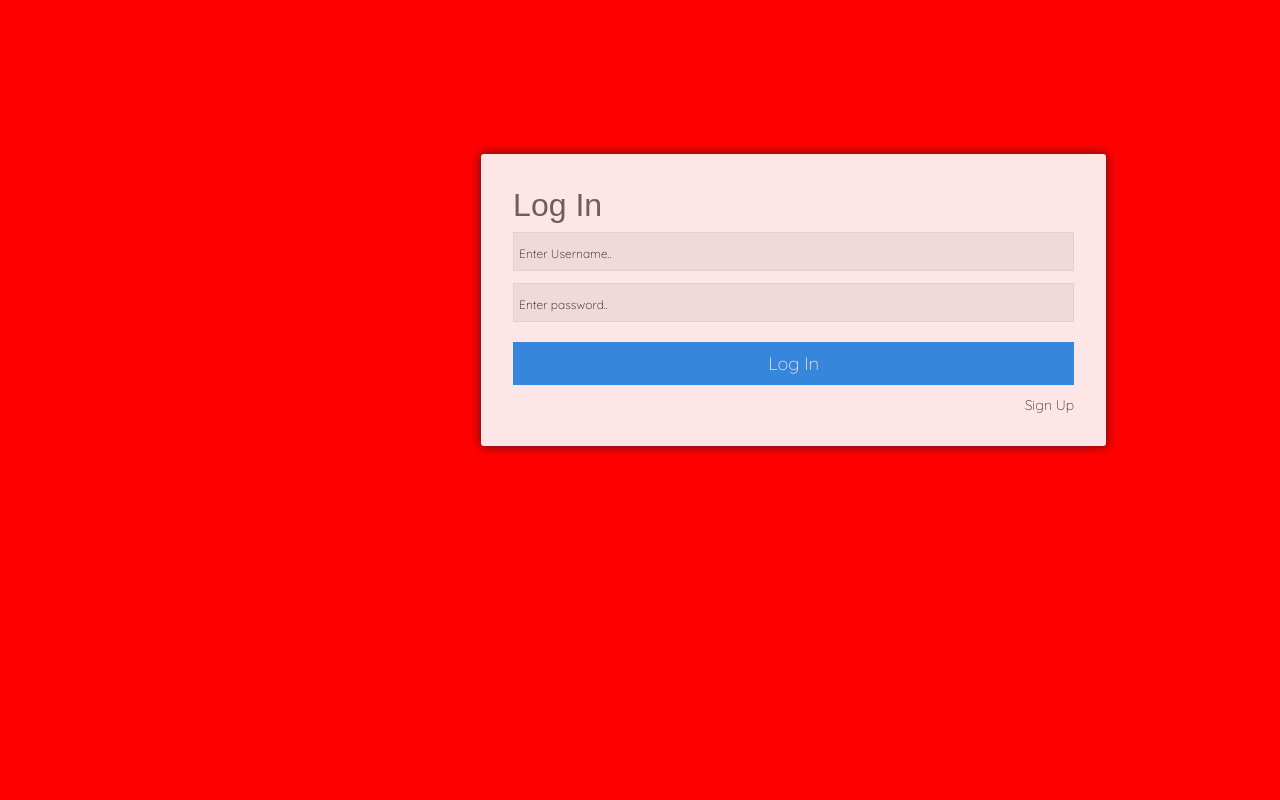
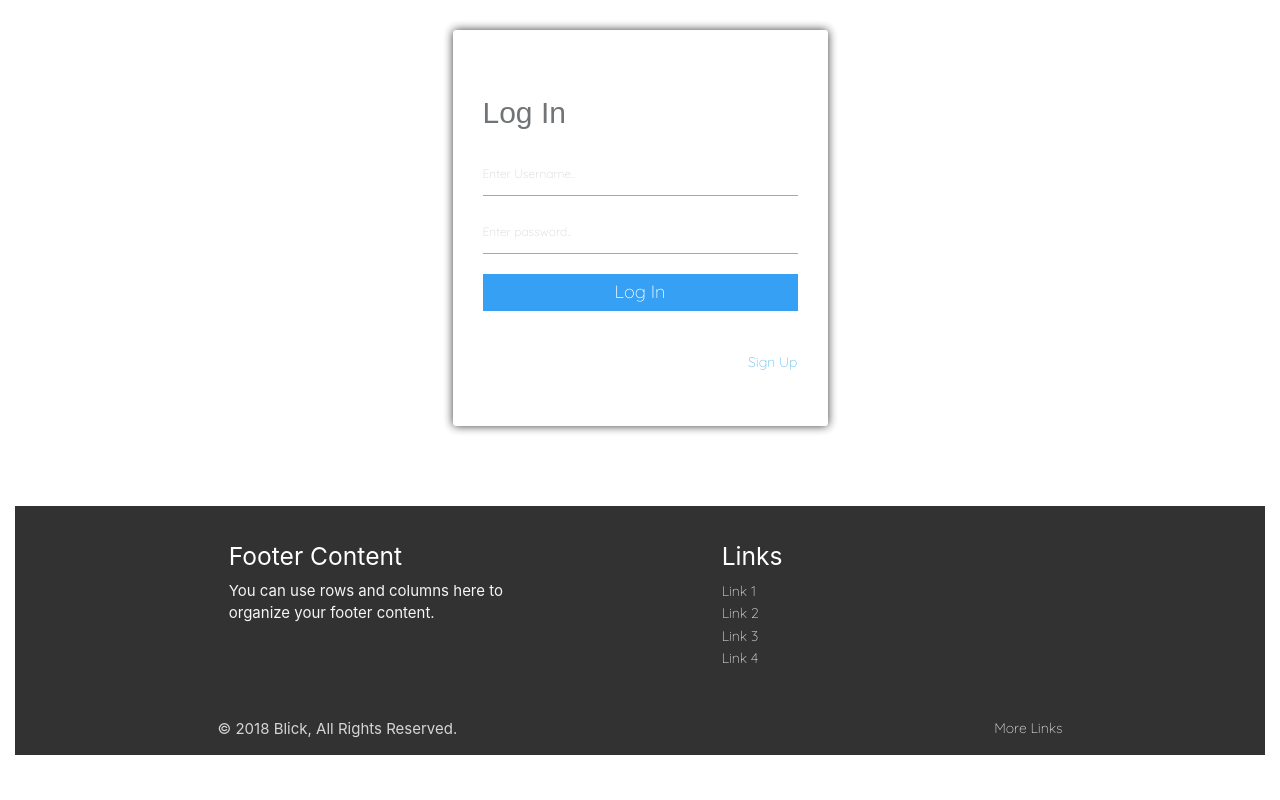
Before and after one commit to MichaelGee/Blick, a PHP site: page / in a window 1280 px wide; the page is wider, and only the part inside the window is pictured. Run offline with PHP 8.4, Linux system fonts and the light colour scheme; some libraries are stand-ins or nearby versions; some web fonts are replaced.

Commit message:
added footer and dropdown

```diff
--- a/dashboard.css
+++ b/dashboard.css
@@ -12,7 +12,7 @@ body{
     z-index: 6;
 }
 
-.nav-wrapper{
+/*.nav-wrapper{
     background: #4caf50;
 }
 
@@ -26,7 +26,7 @@ body{
 
 .waves-effect{
     background: #2196f3;
-}
+}*/
 
  h3{
     display: inline-block;
--- a/index.css
+++ b/index.css
@@ -7,7 +7,7 @@ body{
     width: 100%;*/
 
     /*background-color: #42a5f5;*/
-    background: red;
+    background: white;
     border:none;
     margin: 0px;
     padding: 0px;
@@ -18,82 +18,14 @@ body{
 
 
 #form{
-    margin: 12%;
-
+    margin: 0 auto;
 }
 
 
-/*#Login, input{
-    display:block;
-}*/
-
-/*#Login{
-
-    margin-left: 40%;
-    margin-top: 200px;
-
-}*/
-
-
-/* The form labels styling*/
-/**#Login input[type="text"],
-#Login input[type="password"]{
-    border:none;
-    border-bottom: .7px solid #ffffff;
-    background: transparent;
-    height: 40px;
-    outline: none;
-    color:#fff;
-    font-size: 16px;
-}
-#Login input[type="text"]:focus,
-#Login input[type="password"]:focus{
-    border-bottom: .7px solid #0600ff;
-}
-::placeholder{
-    color:white;
-    font-size: 12px;
-    font-family: 'Quicksand', sans-serif;
-}
-
-/* submit button styling*/
-/**#Login input[type="submit"]{
-    border: .9px solid #0600ff;
-    outline: none;
-    height: 40px;
-    width:195px;
-    margin-top:30px;
-    color: #fff;
-    font-size: 16px;
-    background:#0600ff;
-    cursor: pointer;
-    border-radius: 3px;
-    font-family: 'Quicksand', sans-serif;
-}
-
-/* The hover effect*/
-/**#Login input[type="submit"]:hover{
-    opacity: .9;
-    background:transparent;
-}
-
-h4{
-   width:30%;
-   text-align: center;
-   color:white;
-   font-size:25px;
-   font-family: 'Quicksand', sans-serif;
-}
-#Login a{
-    color: #fff;
-    font-size: 14px;
-    font-weight: bold;
-    text-decoration: none;
-}**/
-
-h2{
+.sign, h2{
     font-family: 'Khula', sans-serif;
     opacity:0.7;
+    font-size: 30px;
 }
 
 h3, a{
@@ -111,7 +43,7 @@ h3, a{
     background: #fff;
     opacity: .9;
     padding: 2em 2em 2em;
-    max-width: 50%;
+    width: 30%;
     margin: 30px auto 0;
     box-shadow: 0 0 10px #222;
     border-radius: 3px;
@@ -167,6 +99,10 @@ input[type="submit"]:hover{
     font-family: 'Quicksand', sans-serif;
 }
 
+.page-footer{
+    margin-top:80px;
+}
+
 
 
 
@@ -179,6 +115,11 @@ input[type="submit"]:hover{
     top:0;
     left:0;
     position: absolute;
+}
+
+#reg{
+    opacity:0.7;
+    font-size: 30px;
 }
 
 #regs{
@@ -247,24 +188,42 @@ input[type="password"] focus{
     color: red;
 }
 
+.page-footer{
+    background-color:#323232 !important;
+}
+
 
 /*Media Quaries*/
 
+
+@media screen and (max-width: 700px){
+    #login{
+        height: 300px;
+        width: 50%;
+    }
+    .sign{
+        font-size: 27px;
+        margin: 1px;
+    }
+}
+
 @media screen and (max-width:350px){
 
-	#intro{
-		font-size:15px;
-		width:100%;
-        margin-top: 90px;
-
-
-	}
-
-	#sitename{
-		font-size:30px;
-		margin-top:10px;
-		margin-right:70px;
-	}
+    #login{
+        height: 180px;
+    }
 
 
 }
+
+@media screen and (max-width: 450px){
+    #login{
+        height: 300px;
+        width: 50%;
+    }
+
+    .sign{
+        font-size: 27px;
+        margin: 1px;
+    }
+}
--- a/index.html
+++ b/index.html
@@ -13,9 +13,11 @@
     <link href="https://fonts.googleapis.com/css?family=Julius+Sans+One" rel="stylesheet">
     <link href="https://fonts.googleapis.com/icon?family=Material+Icons" rel="stylesheet">
     <link href="https://fonts.googleapis.com/css?family=Abel" rel="stylesheet">
-    <link href="https://fonts.googleapis.com/css?family=Abel" rel="stylesheet">
     <link href="https://fonts.googleapis.com/css?family=Orbitron" rel="stylesheet">
     <link href="https://fonts.googleapis.com/css?family=Khula" rel="stylesheet">
+    <link rel="stylesheet" href="https://cdnjs.cloudflare.com/ajax/libs/materialize/1.0.0-beta/css/materialize.min.css">
+<link type="text/css" rel="stylesheet" href="materielize/css/materialize.min.css"  media="screen,projection"/>
+<link href="https://fonts.googleapis.com/icon?family=Material+Icons" rel="stylesheet">
 </head>
 <body>
 
@@ -41,6 +43,31 @@
         <h3 id="reg"><a href='#'>Sign Up</a></h3>
     </form>
 
+    <footer class="page-footer">
+            <div class="container">
+              <div class="row">
+                <div class="col l6 s12">
+                  <h5 class="white-text">Footer Content</h5>
+                  <p class="grey-text text-lighten-4">You can use rows and columns here to organize your footer content.</p>
+                </div>
+                <div class="col l4 offset-l2 s12">
+                  <h5 class="white-text">Links</h5>
+                  <ul>
+                    <li><a class="grey-text text-lighten-3" href="#!">Link 1</a></li>
+                    <li><a class="grey-text text-lighten-3" href="#!">Link 2</a></li>
+                    <li><a class="grey-text text-lighten-3" href="#!">Link 3</a></li>
+                    <li><a class="grey-text text-lighten-3" href="#!">Link 4</a></li>
+                  </ul>
+                </div>
+              </div>
+            </div>
+            <div class="footer-copyright">
+              <div class="container">
+              © 2018 Blick, All Rights Reserved.
+              <a class="grey-text text-lighten-4 right" href="#!">More Links</a>
+              </div>
+            </div>
+          </footer>
 
 
     <!--Registration form-->
@@ -48,7 +75,7 @@
         <div class="col-sm-12">
             <div>
                 <form action="#" method="post" id="regs">
-                <h2>Register Here</h2>
+                <h2 id="reg">Register Here</h2>
                     <p>
                         <label for="username">Username</label>
                         <input type="text" name="name" id="username" placeholder="Name">
@@ -76,7 +103,8 @@
                 </div>
     </div>
     </div>
-
+    <script src="https://cdnjs.cloudflare.com/ajax/libs/materialize/1.0.0-beta/js/materialize.min.js"></script>
+    <script type="text/javascript" src="materialize/js/materialize.min.js"></script>
     <script type="text/javascript" src="jquery-3.2.1.min.js"></script>
     <script type="text/javascript" src="Jquery.js"></script>
     <script type="text/javascript" src="index.js"></script>
--- a/index.js
+++ b/index.js
@@ -9,6 +9,7 @@ $($overlay).hide();
 
 $('#reg').click(function(){
     $($overlay).show();
+    $('.page-footer').hide();
 });
 
 
```
Also changed, not shown: dashboard.html (+26 -11 lines), photo2.jpg (deleted).
